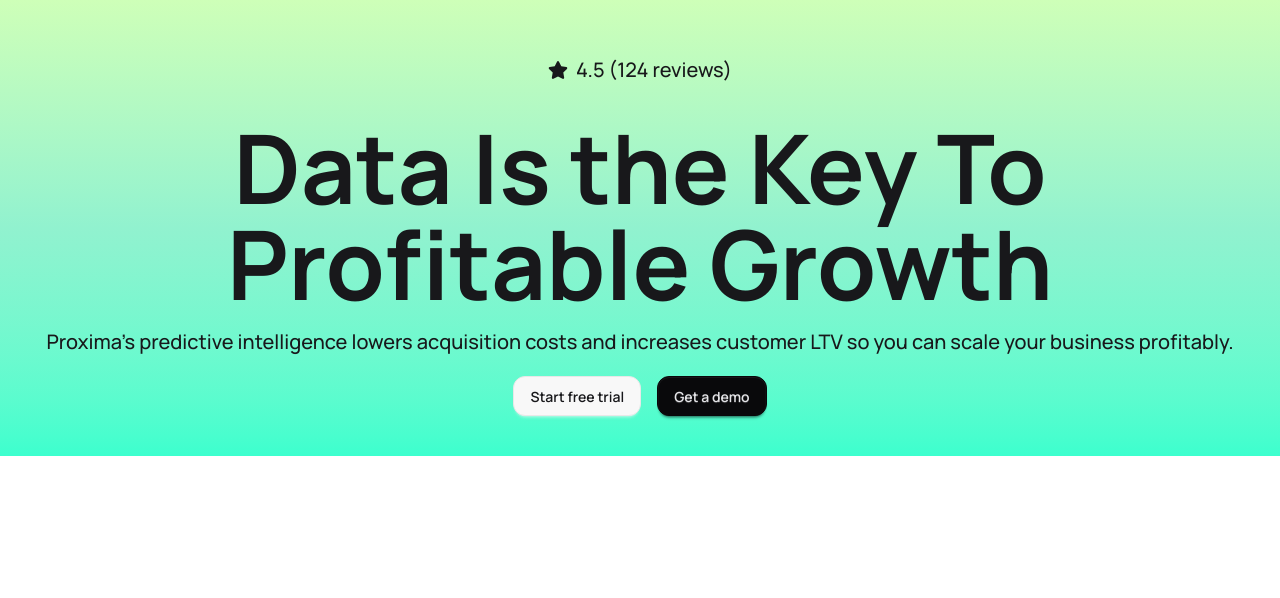
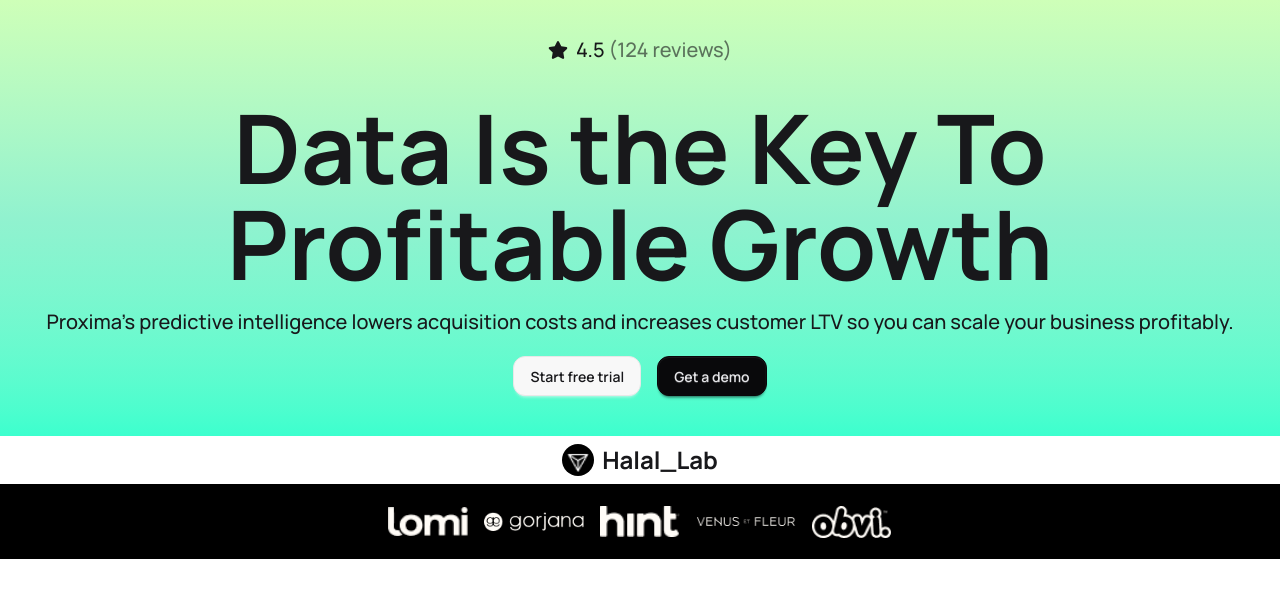
Before and after one commit to amitchandradas2004/Marketing-Landing-page-By-React, a React (Vite) app: page / in a window 1280 px wide. Shown: the top 598 px of the page. Built offline with nearby package versions, Linux system fonts and the light colour scheme.

Commit message:
Logos are added

```diff
--- a/src/App.jsx
+++ b/src/App.jsx
@@ -1,10 +1,12 @@
 import "./App.css";
 import Banner from "./Components/Banner/Banner";
+import Logo from "./Components/Logo/Logo";
 
 function App() {
   return (
     <>
       <Banner></Banner>
+      <Logo></Logo>
     </>
   );
 }
--- a/src/Components/Banner/Banner.jsx
+++ b/src/Components/Banner/Banner.jsx
@@ -3,14 +3,17 @@
 
 const Banner = () => {
   return (
-    <div className="bg-linear-to-b from-[#CEFFB8] via-[#91F2CF] to-[#3CFFCE] py-10 h-[120%]">
+    <div className="bg-linear-to-b from-[#CEFFB8] via-[#91F2CF] to-[#3CFFCE] py-10 h-[140%] pt-5">
       <div className="text-center space-y-5 container mx-auto ">
         <span className="flex items-center text-xl gap-2 font-medium justify-center py-4">
           <span>
             {" "}
             <FaStar />
           </span>
-          4.5 (124 reviews)
+          <span>
+            {" "}
+            4.5 <span className="opacity-60">(124 reviews)</span>
+          </span>
         </span>
         <div className="space-y-4">
           <h3 className="text-6xl md:text-7xl lg:text-8xl font-bold">
--- /dev/null
+++ b/src/Components/Logo/Logo.jsx
@@ -0,0 +1,29 @@
+import React from "react";
+import Icon from "../../assets/icon1.png";
+import logo2 from "../../assets/logo2.png";
+import logo3 from "../../assets/logo3.png";
+import logo4 from "../../assets/logo4.png";
+import logo5 from "../../assets/logo5.png";
+import logo6 from "../../assets/logo6.png";
+
+const Logo = () => {
+  return (
+    <div>
+      <div className="flex justify-center py-2 items-center text-2xl font-bold gap-2">
+        <span>
+          <img src={Icon} className="bg-black w-8 rounded-full p-1" />
+        </span>
+        <span>Halal_Lab</span>
+      </div>
+      <div className="bg-black flex flex-col md:flex-row justify-center items-center space-x-4 py-5">
+        <img src={logo2} className="w-20" />
+        <img src={logo3} className="w-25 py-2" />
+        <img src={logo4} className="w-20" />
+        <img src={logo5} className="w-25 py-3" />
+        <img src={logo6} className="w-20" />
+      </div>
+    </div>
+  );
+};
+
+export default Logo;
```
Also changed, not shown: vercel.json (added), 1 other file (tests, documents, lock files or other folders).
